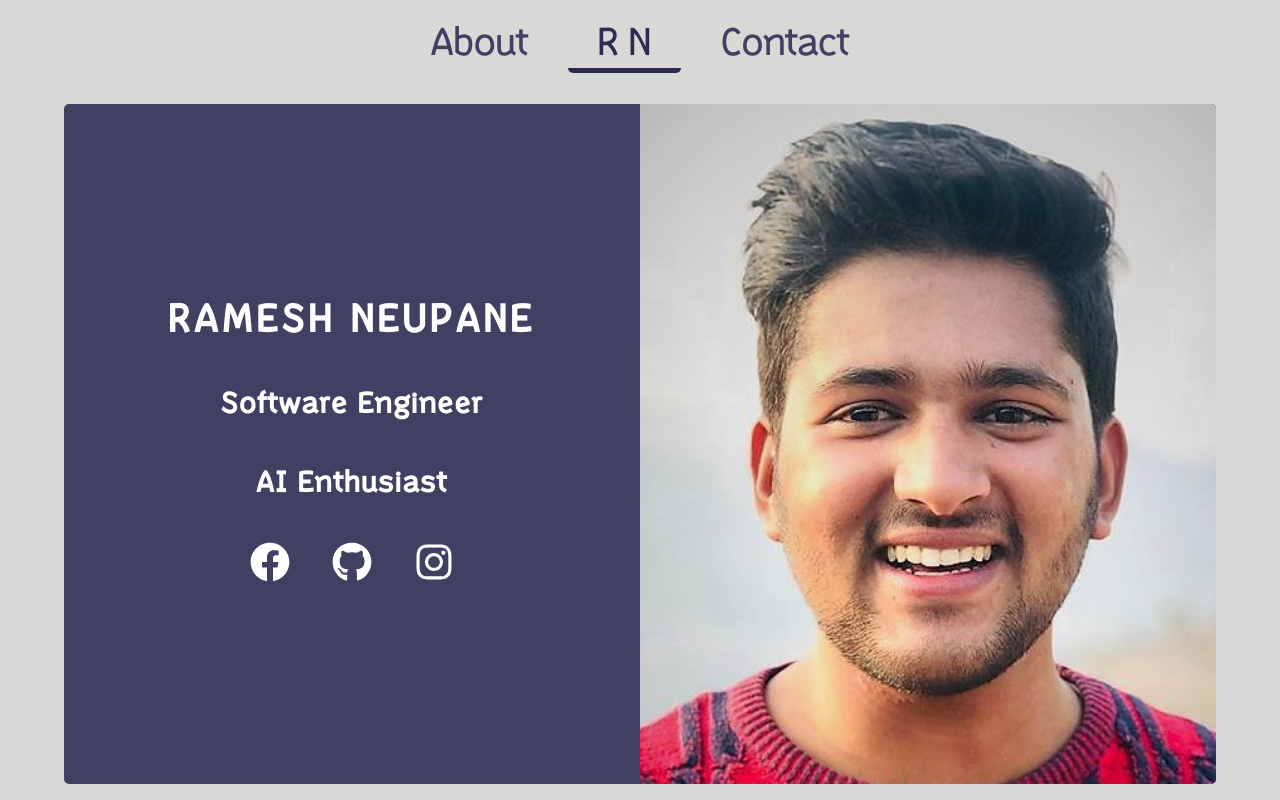
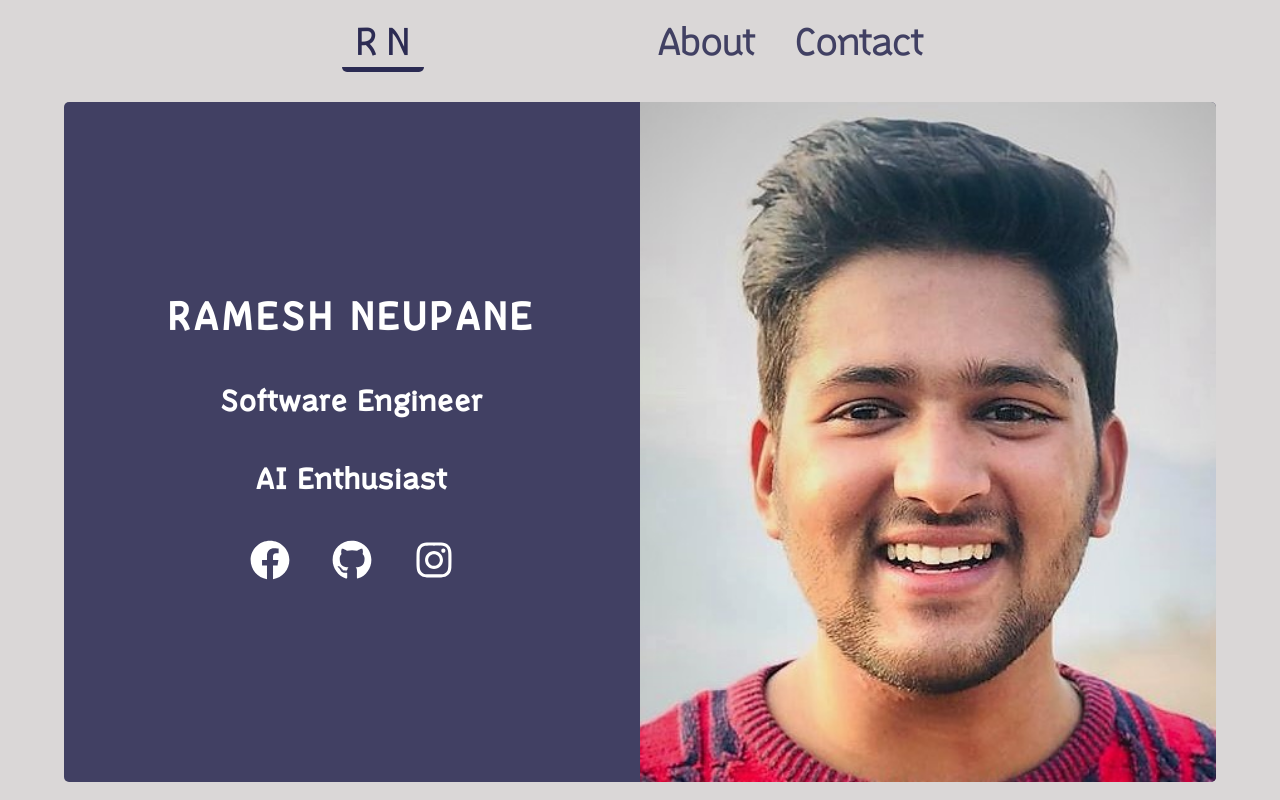
Before and after one commit to RameshNeupane/rameshneupane.github.io, a React (Create React App) app: page / in a window 1280 px wide. Built offline with nearby package versions, Linux system fonts and the light colour scheme.

Commit message:
nav component update

```diff
--- a/src/components/Nav/Nav.css
+++ b/src/components/Nav/Nav.css
@@ -1,16 +1,15 @@
 .Nav {
-  width: 60%;
+  width: 80%;
   display: flex;
-  flex-direction: row;
   align-items: center;
-  justify-content: center;
+  justify-content: space-evenly;
 }
 
 .Nav .tab {
   font-size: 4rem;
   text-decoration: none;
   color: rgba(0, 0, 50, 0.7);
-  padding: 0.2rem 3rem;
+  padding: 0.2rem 1.5rem;
   margin: 0 0.5rem;
   border-bottom: 0.5rem solid transparent;
   white-space: nowrap;
--- a/src/components/Nav/Nav.js
+++ b/src/components/Nav/Nav.js
@@ -5,15 +5,19 @@ import { NavLink } from "react-router-dom";
 const Nav = () => {
   return (
     <nav className="Nav">
+      <div>
+        <NavLink to="/" className="tab">
+          R N
+        </NavLink>
+      </div>
+      <div>
         <NavLink to="/about" className="tab">
           About
-      </NavLink>
-      <NavLink to="/" className="tab">
-        R N
         </NavLink>
         <NavLink to="/contact" className="tab">
           Contact
         </NavLink>
+      </div>
     </nav>
   );
 };
```
Lines whose indentation alone changed are shown as unchanged.
